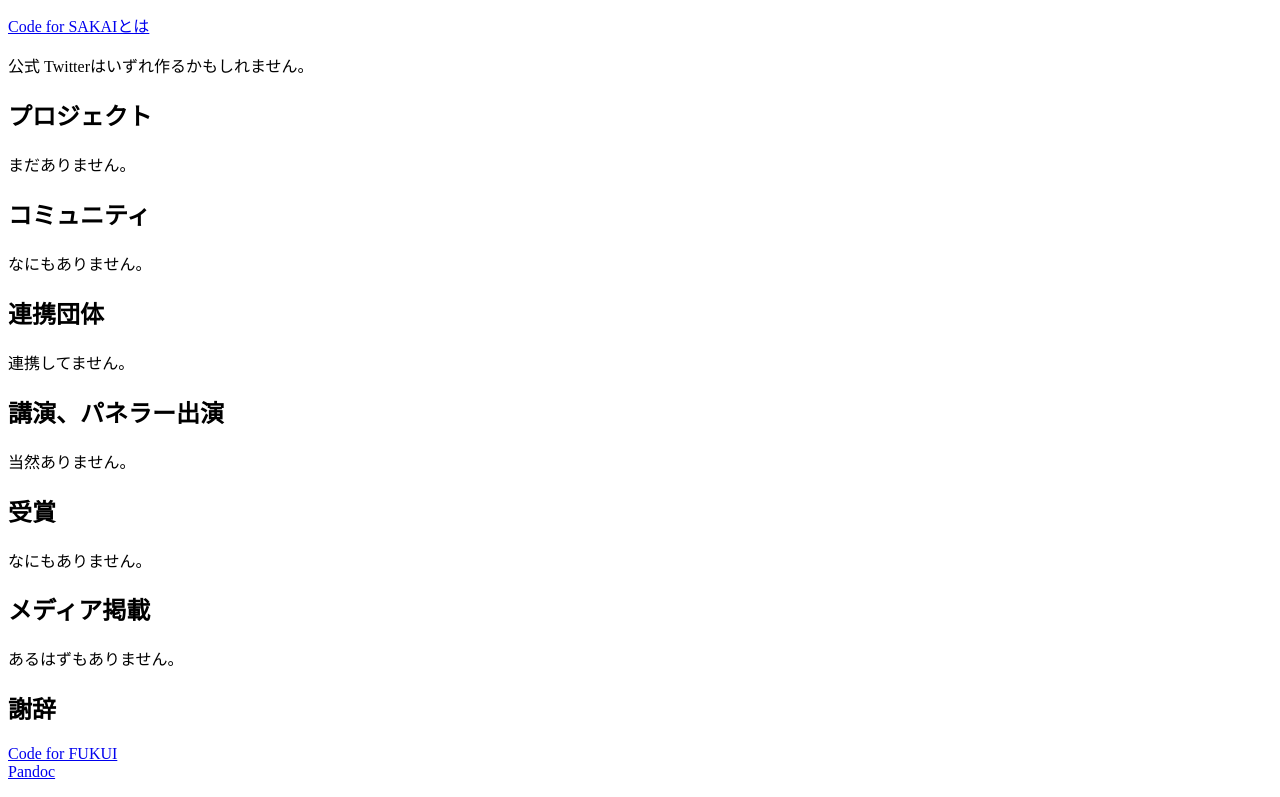
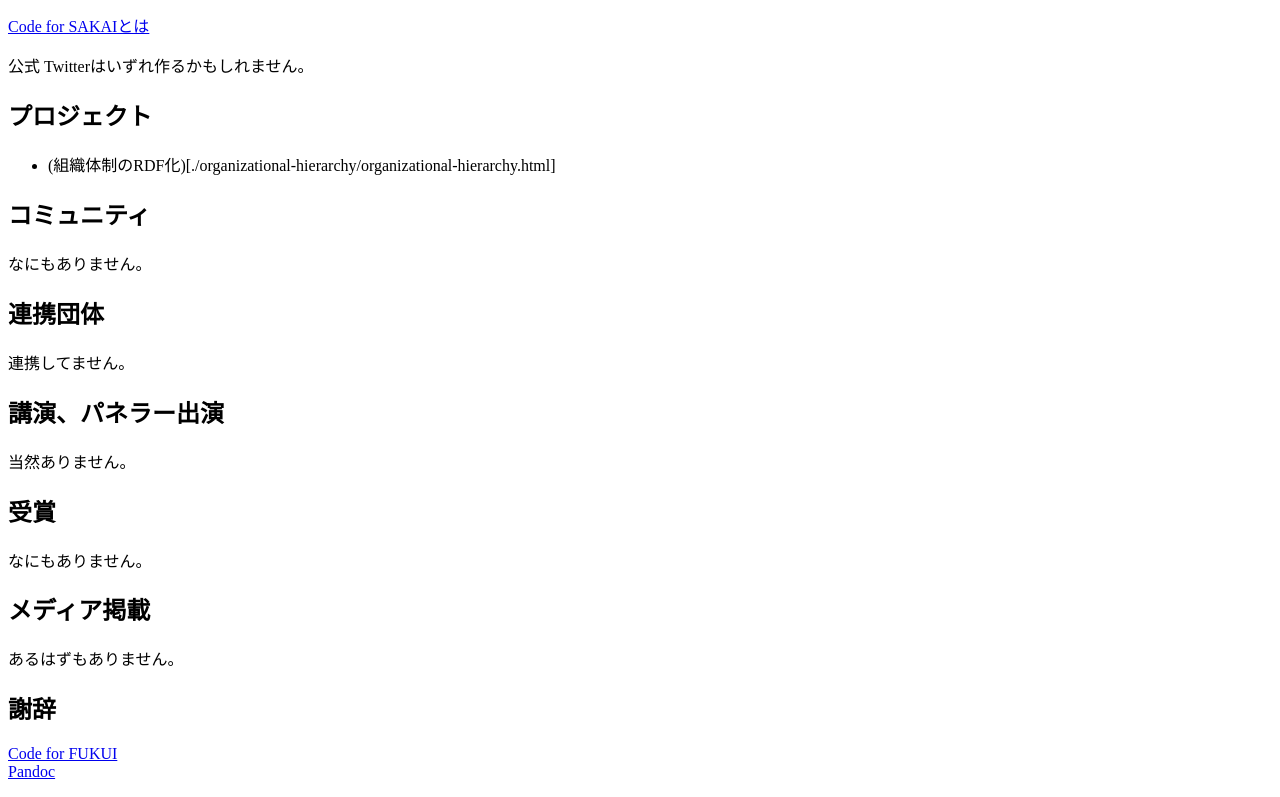
Before and after one commit to code4sakai/code4sakai.github.io, a plain HTML site: page index.html in a window 1280 px wide. Shown: the part 93-890 px from the top of the page. Drawn offline with Linux system fonts and the light colour scheme.

Commit message:
Add files via upload

```diff
--- a/index.html
+++ b/index.html
@@ -3,7 +3,9 @@
 <p><a href="about.html">Code for SAKAIとは</a></p>
 <p>公式 Twitterはいずれ作るかもしれません。</p>
 <h2 id="プロジェクト">プロジェクト</h2>
-<p>まだありません。</p>
+<ul>
+<li>(組織体制のRDF化)[./organizational-hierarchy/organizational-hierarchy.html]</li>
+</ul>
 <h2 id="コミュニティ">コミュニティ</h2>
 <p>なにもありません。</p>
 <h2 id="連携団体">連携団体</h2>
```
